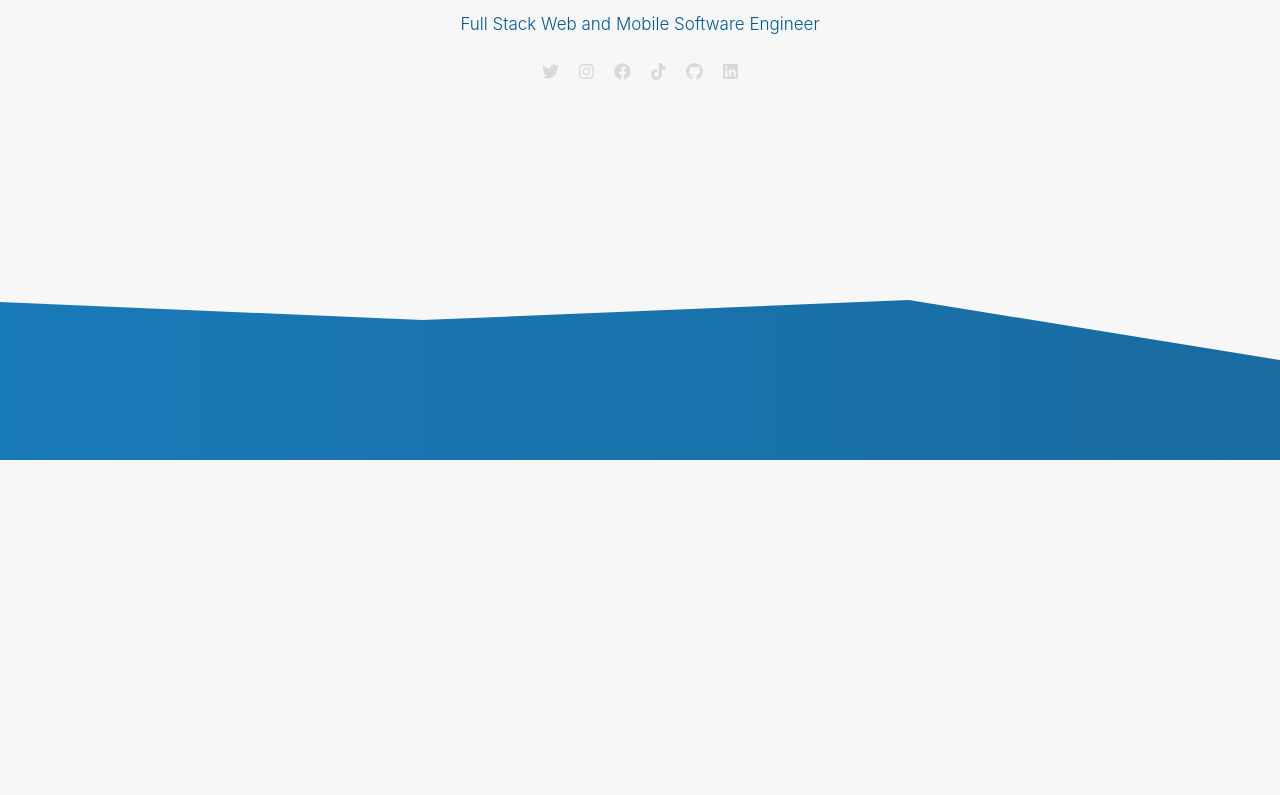
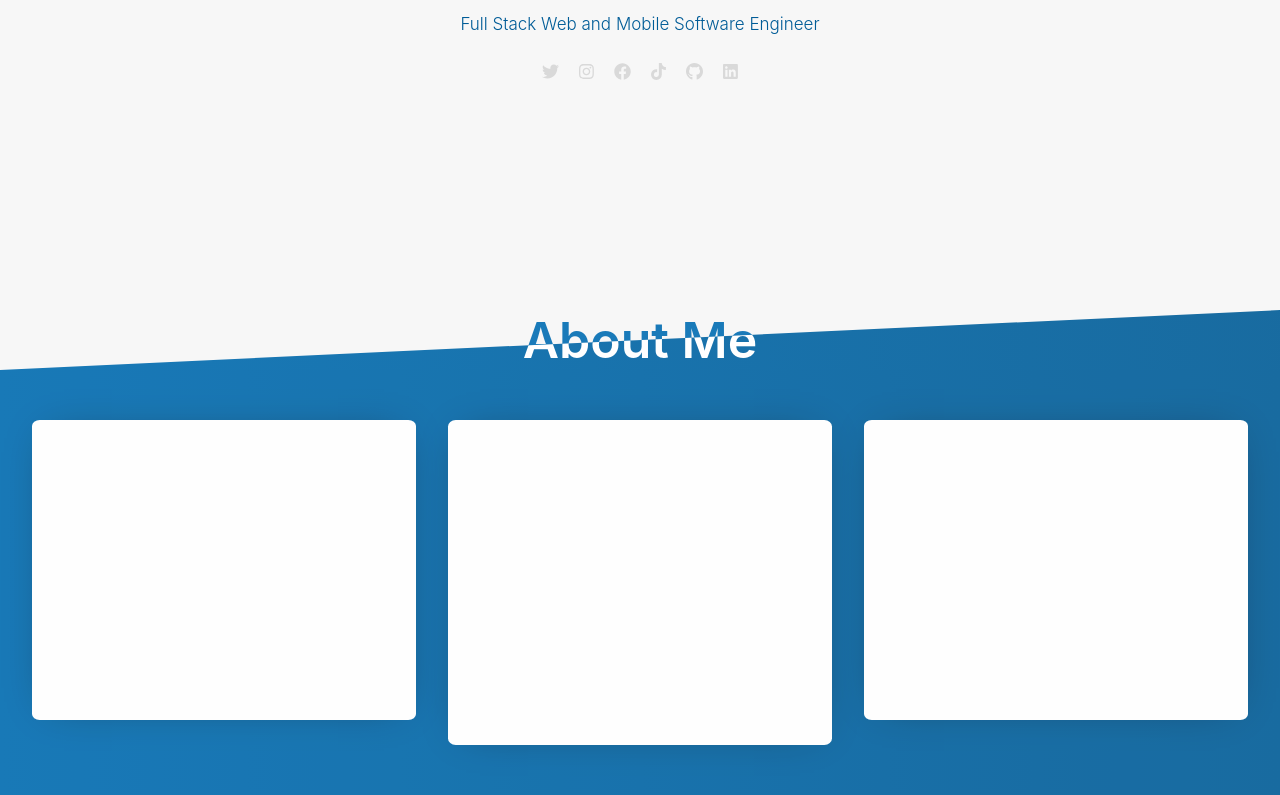
Before and after one commit to brandonmain/brandonmain.com, a Next.js app in the folder brandonmain-com/: page / in a window 1280 px wide. Shown: the part 540-1335 px from the top of the page. Before the commit the page ends 1000 px from the top, so only its background shows below. Built offline with nearby package versions, Linux system fonts and the light colour scheme; a web font is replaced by a local one.

Commit message:
update about

```diff
--- a/brandonmain-com/pages/index.js
+++ b/brandonmain-com/pages/index.js
@@ -25,12 +25,14 @@ class Home extends Component {
           <li><a href="https://www.linkedin.com/in/brandon-main/"><FontAwesomeIcon className={styles.social} icon={faLinkedin} /></a></li>
         </ul>
       </div>
-      <div id="about" className={styles.about}>
-        {/*
-        <div className={styles.about_card}>
-        <h1>About Me</h1>
-        </div>
-        */}
+      <div id="about" className={styles.about_id}/>
+      <div className={styles.about_title}>
+      <h1 data-letters="About Me">About Me</h1>
+      </div>
+      <div className={styles.about}>
+        <div className={styles.about_card}></div>
+        <div className={styles.about_card}></div>
+        <div className={styles.about_card}></div>
       </div>
       </>
     )
--- a/brandonmain-com/styles/index.module.css
+++ b/brandonmain-com/styles/index.module.css
@@ -5,27 +5,67 @@
     justify-content: center;
     height: 100vh;
     width: 100%;
-    scroll-snap-align: start;
+    text-align: center;
+}
+
+.about_id {
+    width: 100%;
+    height: 50px;
+}
+
+.about_title > h1 {
+    display: flex;
+    position: relative;
+    z-index: 1;
+    width: 100%;
+    height: 100%;
+    align-items: center;
+    text-align: center;
+    justify-content: center;
+    font-size: 50px;
+    font-weight: 600;
+    margin: 0;
+    padding: 0;
+    color: rgb(0,108,177,0.9);
+}
+
+.about_title > h1:after {
+    left: 0;
+    width: 100%;
+    content: attr(data-letters);
+    position: absolute;
+    z-index: 2;
+    justify-content: center;
+    align-items: center;
+    color: white;
+    background: -webkit-linear-gradient(to left, rgba(0,92,151, 0.9), rgb(0,108,177,0.9));
+    background: linear-gradient(to left, rgba(0,92,151, 0.9), rgb(0,108,177,0.9)); /* W3C, IE 10+/ Edge, Firefox 16+, Chrome 26+, Opera 12+, Safari 7+ */
+    opacity: 1;
+    clip-path: polygon(100% 0, 0% 100%, 100% 100%);
 }
 
 .about {
+    display: flex;
+    justify-content: space-evenly;
+    padding-top: 50px;
+    padding-bottom: 50px;
     background: -webkit-linear-gradient(to left, #005c97, #006cb1); /* Chrome 10-25, Safari 5.1-6 */
     background: linear-gradient(to left, #005c97, #006cb1); /* W3C, IE 10+/ Edge, Firefox 16+, Chrome 26+, Opera 12+, Safari 7+ */
     opacity: 0.9;
-    clip-path: polygon(33% 30%, 71% 20%, 100% 50%, 100% 100%, 0 100%, 0 21%);
-    scroll-snap-align: start;
-    padding: 100px;
 }
 
 
 .about_card {
     display: flex;
-    height: 500px;
-    width: 500px;
-    margin: 10px;
-    justify-content: flex-end;
+    height: 300px;
+    width: 30%;
     background-color: white;
     box-shadow: 0px 0px 40px -18px rgba(0,0,0,0.48);
+    border-radius: 2%;
+}
+
+.about_card:nth-child(2) {
+    height: 325px;
 }
 
 .landing_name {
@@ -84,8 +124,23 @@ a:hover > .social > path {
         font-size: 40px;
     }
 
+    .about_title > h1 {
+        font-size: 40px;
+    }
+
     .headshot {
         height: 200px;
         width: 200px;
     }
+
+    .about {
+        flex-direction: column;
+        align-items: center;
+        height: 200vh;
+    }
+
+    .about_card {
+        width: 50%;
+        height: 25%;
+    }
 }
```
